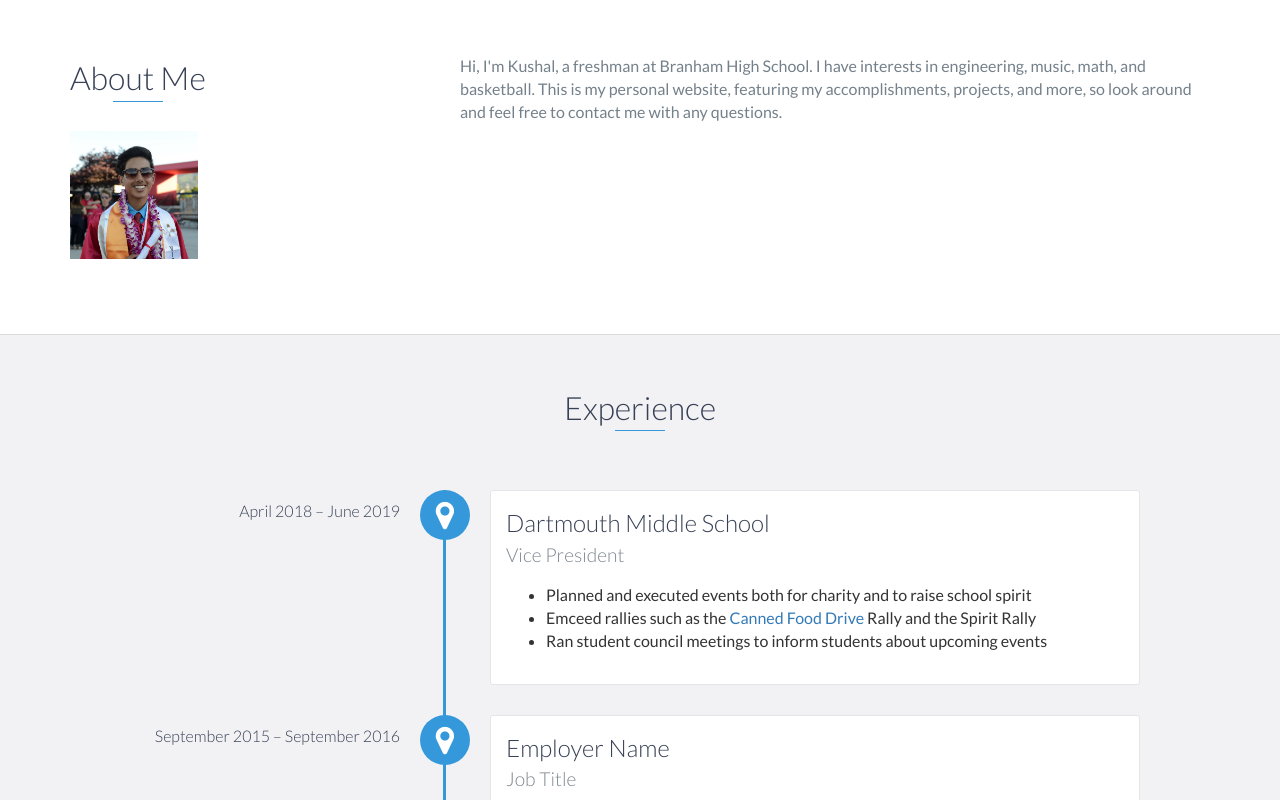
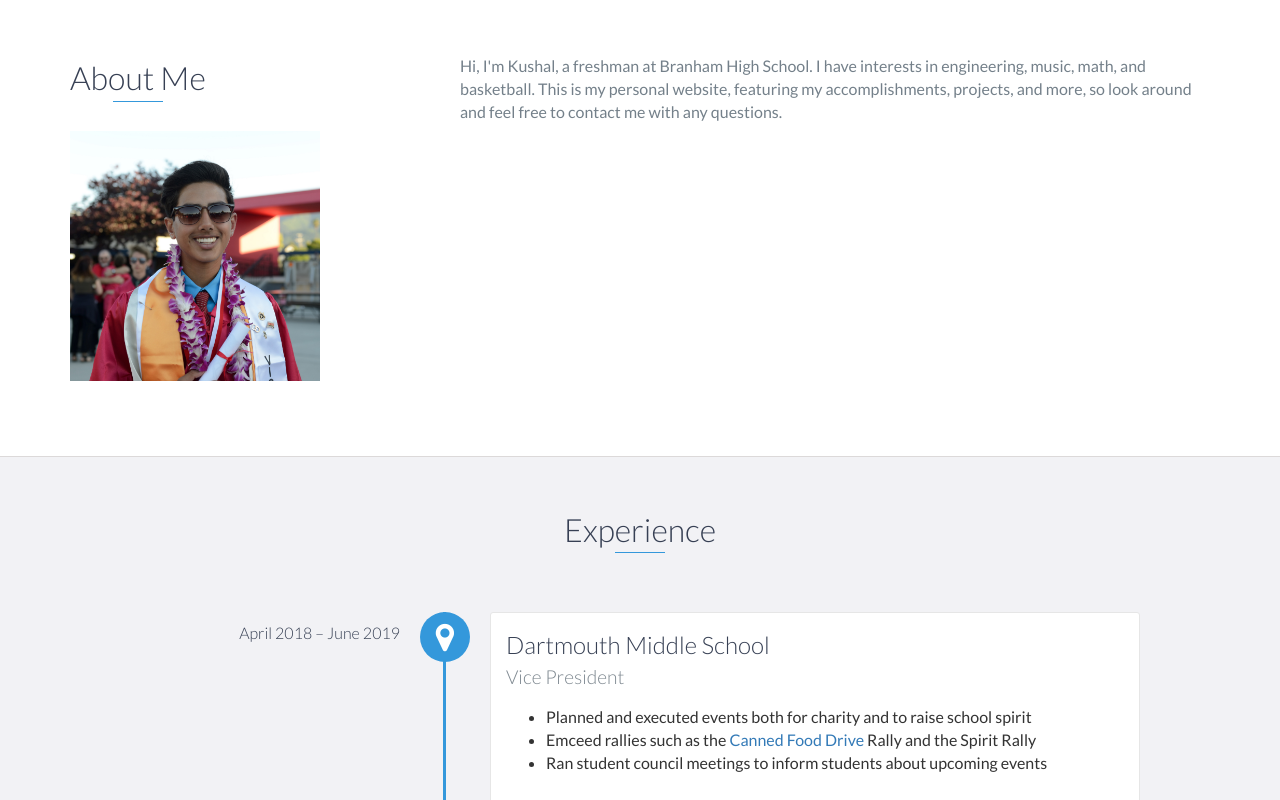
Before and after one commit to kushaldutta/kushaldutta.github.io, a website: page index.html in a window 1280 px wide. Shown: the part 820-1620 px from the top of the page. Drawn offline with nearby package versions, Linux system fonts and the light colour scheme.

Commit message:
resized image

```diff
--- a/index.html
+++ b/index.html
@@ -70,7 +70,7 @@
                     <h2 class="heading">About Me</h2>
 					<br/>
                         <div  class="project-image" >
-							<img src="images/prof.JPG" alt="Profile Pic" style="width:128px;height:128px;">
+							<img src="images/prof.JPG" alt="Profile Pic" style="width:250px;height:250px;">
                         </div>
                 </div>
                 <div class="col-md-8">
```
